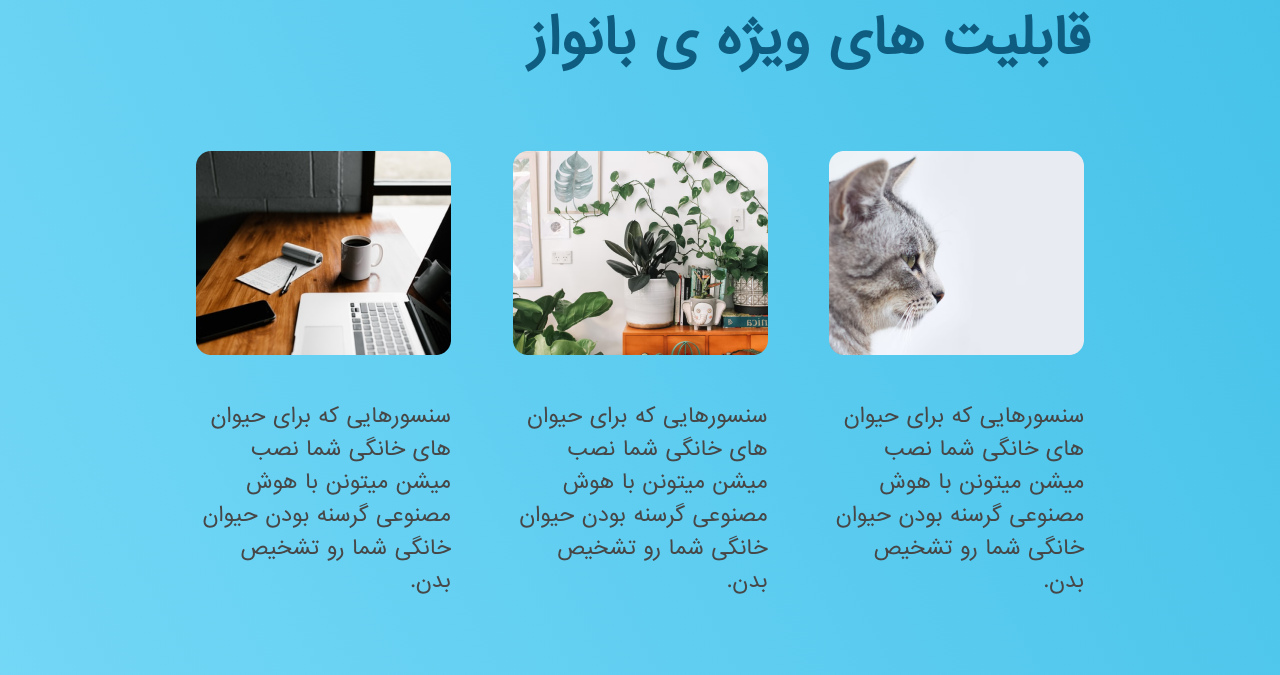
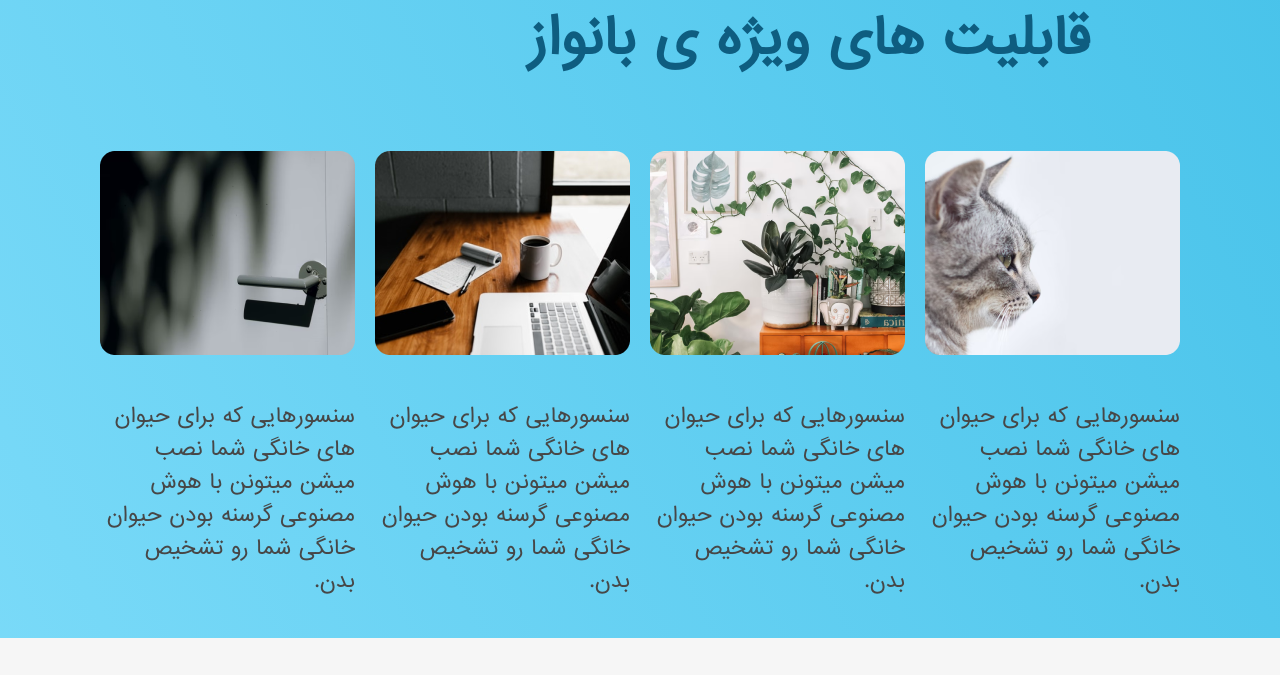
Before and after one commit to RoHa95/banavaz, a plain HTML site: page index.html in a window 1280 px wide. Shown: the part 3030-3705 px from the top of the page. Drawn offline with Linux system fonts and the light colour scheme.

Commit message:
fix bugs

```diff
--- a/assets/css/styles.css
+++ b/assets/css/styles.css
@@ -955,7 +955,7 @@ body {
 }
 @media screen and (min-width: 1280px) {
   .feature {
-    margin: 0 16.5rem;
+    margin: 0 9rem;
   }
   .feature__item {
     margin: 4rem 1rem;
```
